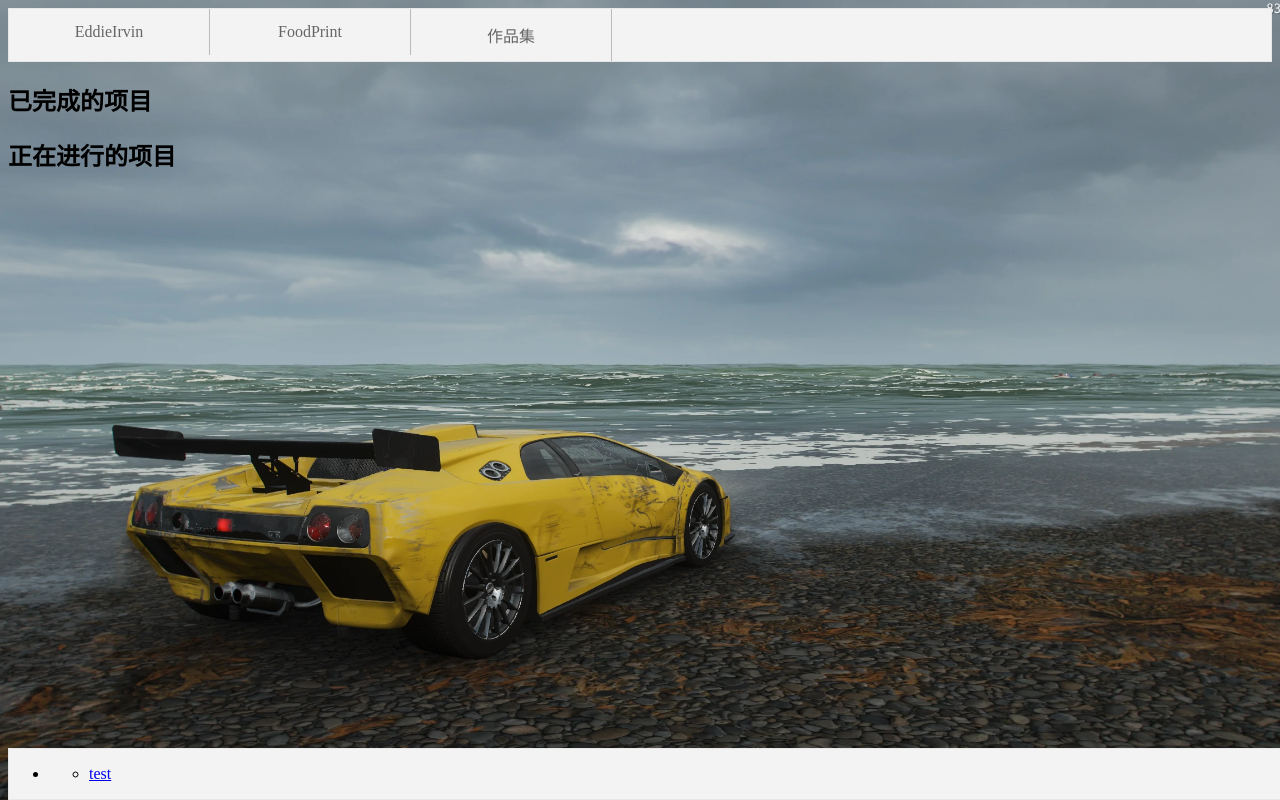
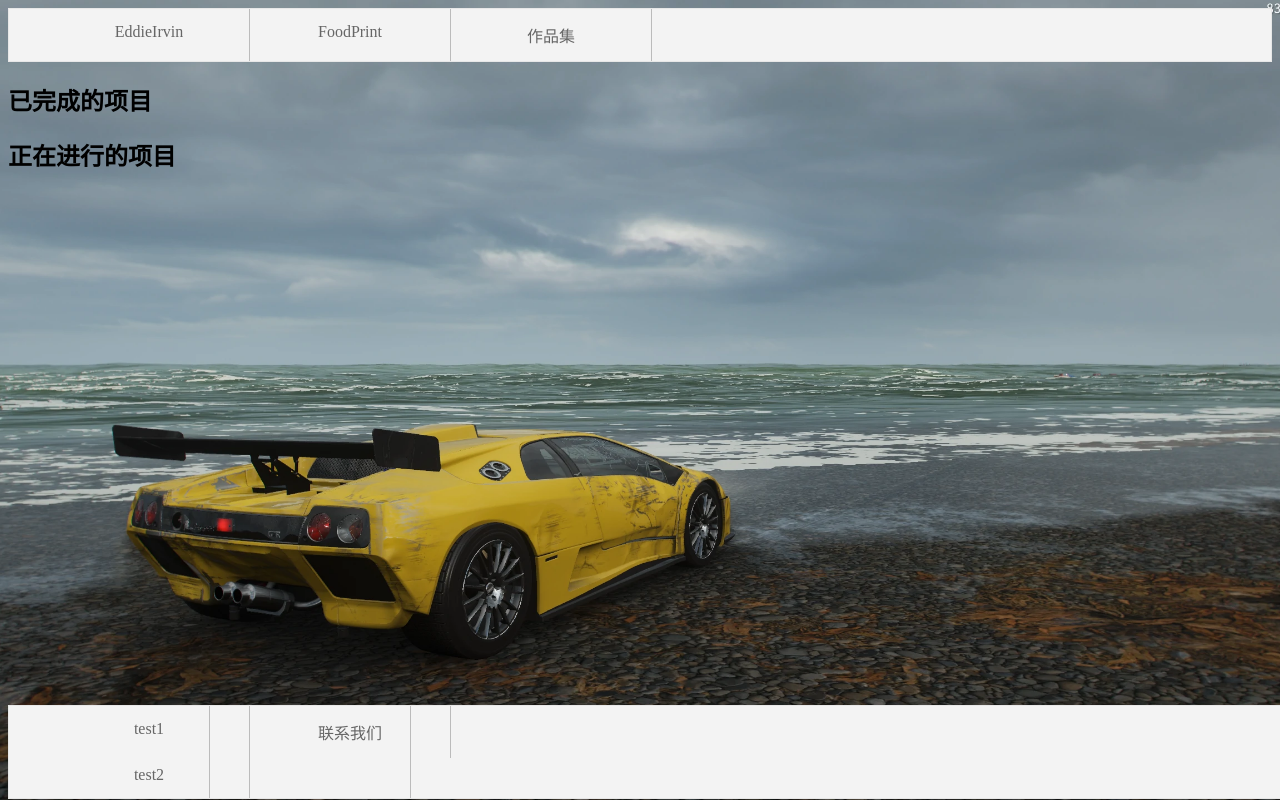
Before and after one commit to EddieIrvin/EddieIrvin.github.io, a plain HTML site: page index.html in a window 1280 px wide. Drawn offline with Linux system fonts and the light colour scheme.

Commit message:
progress none

```diff
--- a/index.html
+++ b/index.html
@@ -9,29 +9,42 @@
     <body>
         <div>
             <ul id="guide">
-                <li class="list1">
+                <li class="guide-list">
                     <a href="https://eddieirvin.github.io/">EddieIrvin</a>
                 </li>
-                <li class="list1">
+                <li class="guide-list">
                     <a href="https://eddieirvin.github.io/FoodPrint/">FoodPrint</a>
                 </li>
-                <li class="list1">
+                <li class="guide-list">
                     <a href="#none">作品集</a>
                 </li>
             </ul>
         </div>
+
         <div>
             <h2>已完成的项目</h2>
         </div>
+
         <div>
             <h2>正在进行的项目</h2>
         </div>
-        <div id="buttomguide">
-            <ul>
-                <li>
-                    <ul>
-                        <li>
-                            <a href="https://eddieirvin.github.io/FoodPrint/">test</a>
+
+        <div>
+            <ul id="buttomguide">
+                <li class="guide-list">
+                    <ul class="vertical-list">
+                        <li class="guide-list">
+                            <a href="https://eddieirvin.github.io/FoodPrint/">test1</a>
+                        </li>
+                        <li class="guide-list">
+                            <a href="https://eddieirvin.github.io/FoodPrint/">test2</a>
+                        </li>
+                    </ul>
+                </li>
+                <li class="guide-list">
+                    <ul class="vertical-list">
+                        <li class="guide-list">
+                            <a href="#none">联系我们</a>
                         </li>
                     </ul>
                 </li>
--- a/pzcss.css
+++ b/pzcss.css
@@ -8,26 +8,27 @@ body
     background-repeat: no-repeat;
     background-attachment: fixed;
     background-size: cover;
-    background-color: #464646
+    background-color: #464646;
 }
 
 #guide
 {
     list-style-type: none;
-    margin: 0;
-    padding: 0;
+    margin-top: 0px;
+    padding-top: 0px;
     overflow: hidden;
     border: 1px solid #e7e7e7;
     background-color: #f3f3f3;
+    display: flex;
 }
 
-.list1 {
+.guide-list {
     float: left;
     border-right: 1px solid #bbb;
     width: 200px;
 }
 
-.list1 a {
+.guide-list a {
     display: block;
     color: #666;
     text-align: center;
@@ -35,11 +36,11 @@ body
     text-decoration: none;
 }
 
-.list1 a:hover:not(.active) {
+.guide-list a:hover:not(.active) {
     background-color: #ddd;
 }
 
-.list1 a.active {
+.guide-list a.active {
     color: white;
     background-color: #4CAF50;
 }
@@ -52,7 +53,13 @@ body
     overflow: hidden;
     border: 1px solid #e7e7e7;
     background-color: #f3f3f3;
-    bottom: 0;
     width: 100%;
+    bottom: 1px;
     position: fixed;
+    display: flex;
 }
+
+.vertical-list
+{
+    list-style-type: none;
+}
```
